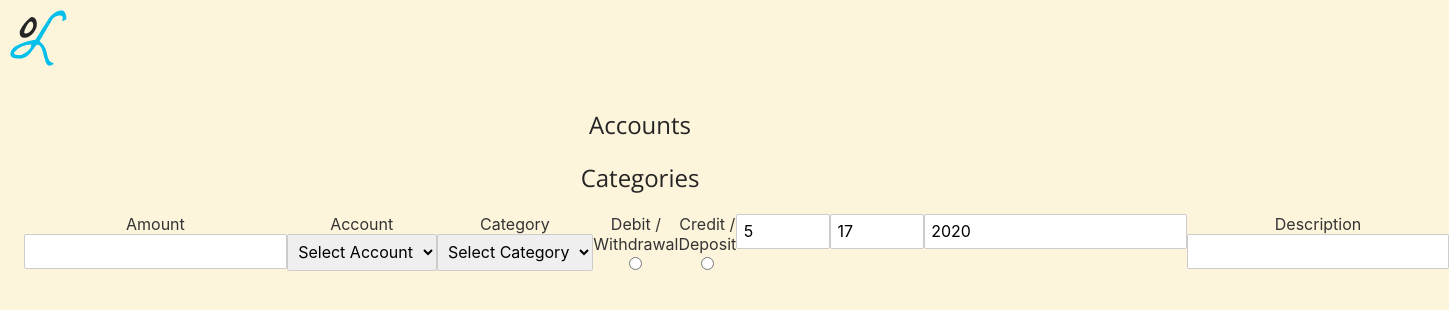
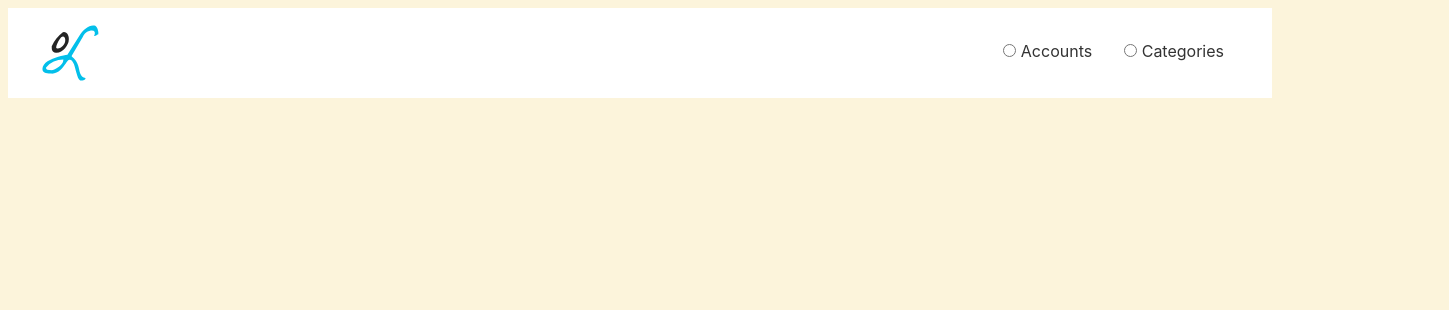
Before and after one commit to Popular-Open-Source/Open-Ledgr, a Svelte app in the folder packages/client/: page / in a window 1280 px wide. Shown: the top 310 px of the page, 1449 px wide, since content can reach past the window. Built offline with nearby package versions, Linux system fonts and the light colour scheme; a web font is replaced by a local one.

Commit message:
Replace bad fake routing implementation in favor of dynamic components

```diff
--- a/packages/client/src/App.svelte
+++ b/packages/client/src/App.svelte
@@ -4,83 +4,67 @@
   import Accounts from './Accounts/Accounts.svelte';
   import Categories from './Categories/Categories.svelte';
 
-  let view = '/';
-  let title;
+  const routes = [
+    {
+      label: 'Accounts',
+      component: Accounts
+    },
+    {
+      label: 'Categories',
+      component: Categories
+    }
+  ]
 
-  function getViewDataFromEvent(event) {
-    switch (event.type) {
-      case 'click':
-        handleClick(event.target);
-        break;
-      case 'route':
-        handleRoute(event.detail);
-        break;
-    }
-  }
-
-  function handleClick(target) {
-    const slug = target.getAttribute('href');
-
-    if (slug) {
-      title = target.textContent;
-      view = slug;
-    } else {
-      title = '';
-      view = '/';
-    }
-  }
-
-  function handleRoute(detail) {
-    if (detail.route) {
-      view = detail.route;
-    }
-
-    if (detail.title) {
-      title = detail.title;
-    }
-  }
+  let currentPage
 </script>
 
-<nav>
-  <a href="/" on:click|preventDefault={getViewDataFromEvent}>
+<header>
+  <nav>
     <Lettermark />
-  </a>
 
-  {#if title}
-    <h1>{title}</h1>
-  {/if}
-</nav>
+    <ul>
+      {#each routes as route}
+        <li>
+          <label>
+            <input
+              name="currentPage"
+              class="sr-only"
+              type="radio"
+              value={route.component}
+              bind:group={currentPage}>
+            {route.label}
+          </label>
+        </li>
+      {/each}
+    </ul>
+  </nav>
+</header>
 
 <main>
-  {#if view === '/'}
-
-    <h2>
-      <a href="/accounts" on:click|preventDefault={getViewDataFromEvent}>
-        Accounts
-      </a>
-    </h2>
-
-    <h2>
-      <a href="/categories" on:click|preventDefault={getViewDataFromEvent}>
-        Categories
-      </a>
-    </h2>
-
-  {:else if view === '/accounts'}
-    <Accounts on:route={getViewDataFromEvent} />
-  {:else if view === '/categories'}
-    <Categories on:route={getViewDataFromEvent} />
-  {/if}
-
-  <LedgrItem />
+  <svelte:component this={currentPage}/>
 </main>
 
 <style>
+  header {
+    box-shadow: var(--shadow);
+    padding: 15px;
+    background: #fff;
+  }
+
   nav {
     display: flex;
     width: 100%;
     align-items: center;
     justify-content: space-between;
+    max-width: 1200px;
+    margin: 0 auto;
+  }
+
+  nav li {
+    list-style: none;
+    display: inline-block;
+    margin: 0 1em;
+    cursor: pointer;
   }
 
   img {
@@ -91,8 +75,8 @@
   main {
     text-align: center;
     padding: 1em;
-    max-width: 240px;
-    margin: 0 auto;
+    margin: 10px auto;
+    max-width: 1200px;
   }
 
   @media (min-width: 640px) {
```
